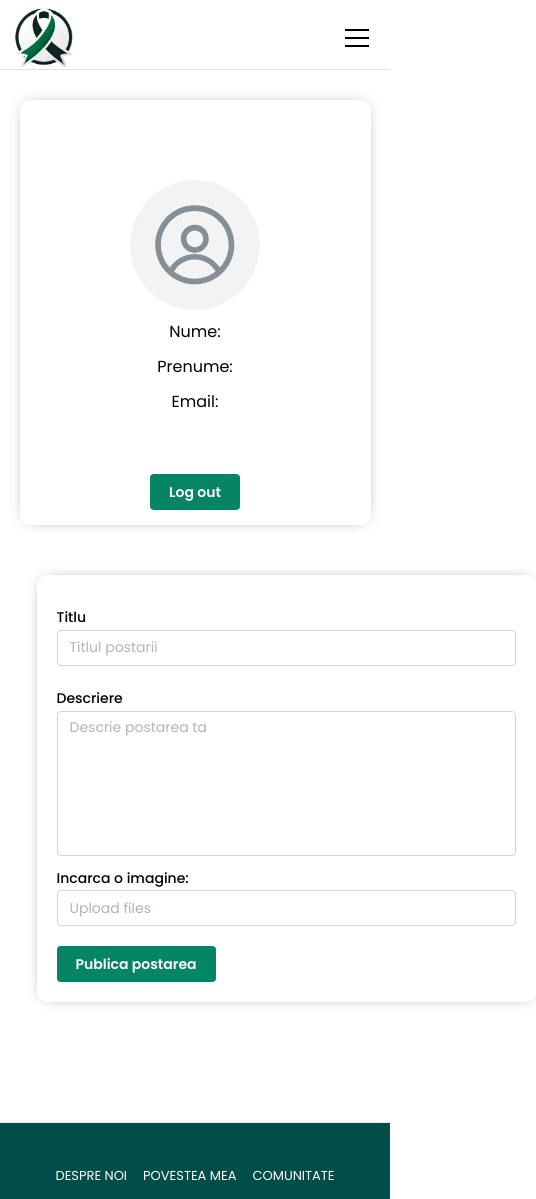
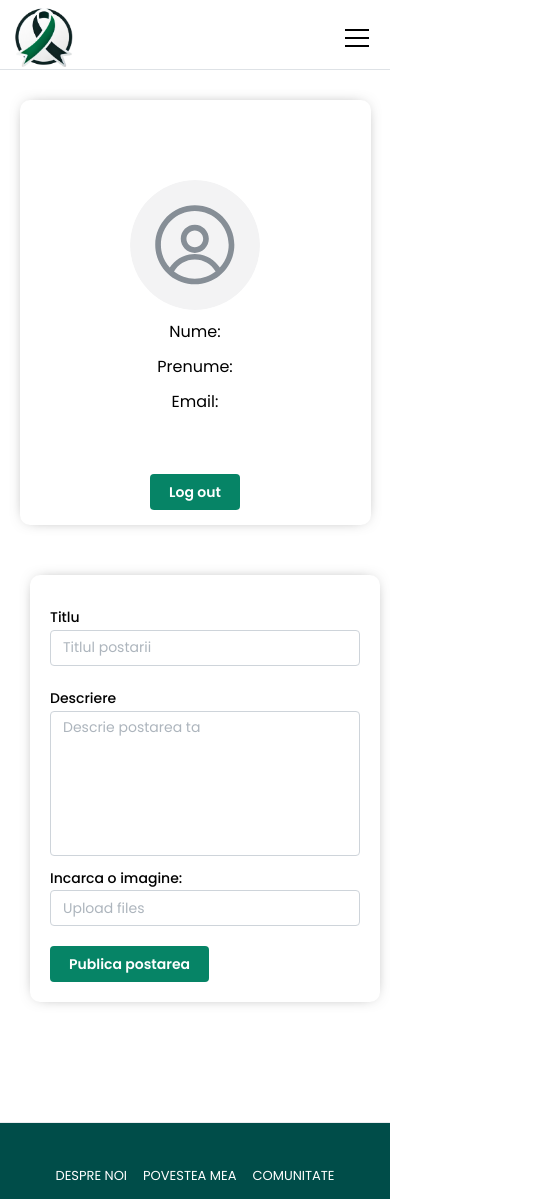
Before and after one commit to paulavanina/invingem-impreuna, a React (Vite) app in the folder frontend/: page /contulMeu in a window 390 px wide. Shown: the top 1199 px of the page, 536 px wide, since content can reach past the window. Built offline with nearby package versions, Linux system fonts and the light colour scheme.

Commit message:
fix: backend URLs

```diff
--- a/frontend/src/components/BlogCard/BlogCard.tsx
+++ b/frontend/src/components/BlogCard/BlogCard.tsx
@@ -41,7 +41,7 @@ export function BlogCard() {
         Authorization: `Bearer ${token}`,
       },
     };
-    const apiBlogs = "http://localhost:8080/blog-details";
+    const apiBlogs = "https://invingem-impreuna-backend-egdhhxdaeuehcca7.westeurope-01.azurewebsites.net/blog-details";
     axios
       .get(apiBlogs, config)
       .then((response) => {
@@ -71,7 +71,7 @@ export function BlogCard() {
       },
       data: { blog_id },
     };
-    const deleteBlog = `http://localhost:8080/deleteBlog`;
+    const deleteBlog = `https://invingem-impreuna-backend-egdhhxdaeuehcca7.westeurope-01.azurewebsites.net/deleteBlog`;
     try {
       const response = await axios.post(deleteBlog, { blog_id }, config);
       console.log(response.data);
@@ -85,6 +85,7 @@ export function BlogCard() {
   const handleSinglePageBlog = (blog_id: string) => {
     navigate(`/povestea-mea/${blog_id}`);
   };
+  console.log(blogs);
   if (blogs.length === 0) {
     return null;
   }
--- a/frontend/src/components/ComunityContent/ComunityContent.module.css
+++ b/frontend/src/components/ComunityContent/ComunityContent.module.css
@@ -17,8 +17,6 @@
     height: rem(500px);
     padding-bottom: calc(var(--mantine-spacing-xl) * 3);
   }
-}
-.content {
 }
 
 .title {
--- a/frontend/src/components/DetaliiCont/DetaliiCont.css
+++ b/frontend/src/components/DetaliiCont/DetaliiCont.css
@@ -35,6 +35,9 @@
   margin-top: 30px;
   padding-top: 10px;
   margin-left: 20px;
+  @media (max-width: 768px) {
+    width: 350px;
+  }
 }
 
 .editor-container {
@@ -56,10 +59,6 @@
     margin-bottom: 20px;
   }
 
-  .content-container {
-    width: 140%;
-  }
-
   .button {
     width: 100%;
     text-align: center;
--- a/frontend/src/components/HeroHeader/HeroHeader.module.css
+++ b/frontend/src/components/HeroHeader/HeroHeader.module.css
@@ -1,8 +1,6 @@
 .inner {
   display: flex;
   justify-content: space-between;
-  padding-top: calc(var(--mantine-spacing-xl) * 4);
-  padding-bottom: var(--mantine-spacing-xl);
 }
 
 .content {
```
